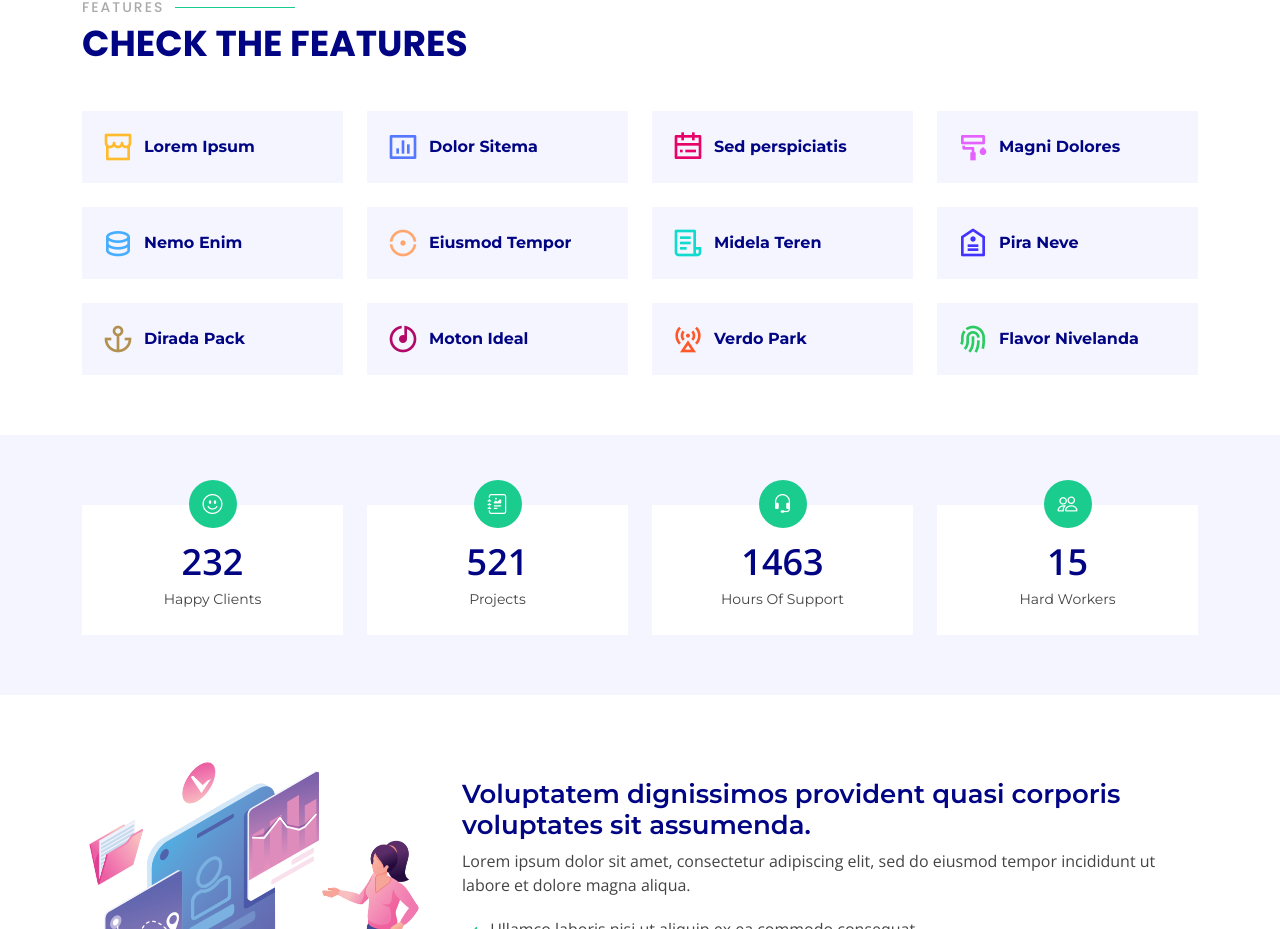
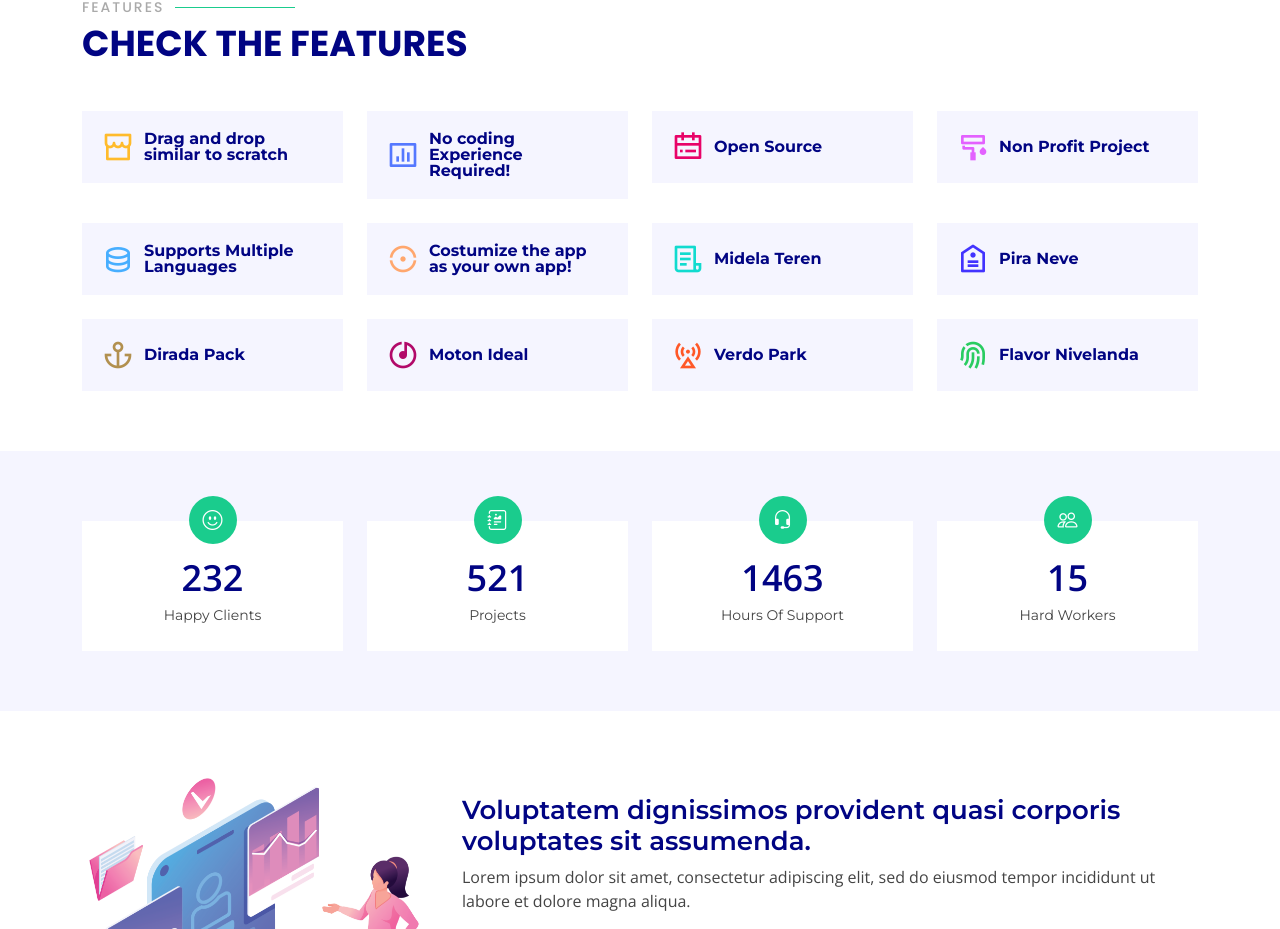
Before and after one commit to OpenBlocksTeam/openblocksteam.github.io, a plain HTML site: page index.html in a window 1280 px wide. Shown: the part 772-1701 px from the top of the page. Drawn offline with nearby package versions, Linux system fonts and the light colour scheme; a script that the page names is missing; files whose address does not match are found by name.

Commit message:
Update index.html

```diff
--- a/index.html
+++ b/index.html
@@ -103,37 +103,37 @@
             <div class="col-lg-3 col-md-4">
               <div class="icon-box" data-aos="zoom-in" data-aos-delay="50">
                 <i class="ri-store-line" style="color: #ffbb2c;"></i>
-                <h3><a href="">Lorem Ipsum</a></h3>
+                <h3><a href="">Drag and drop similar to scratch</a></h3>
               </div>
             </div>
             <div class="col-lg-3 col-md-4 mt-4 mt-md-0">
               <div class="icon-box" data-aos="zoom-in" data-aos-delay="100">
                 <i class="ri-bar-chart-box-line" style="color: #5578ff;"></i>
-                <h3><a href="">Dolor Sitema</a></h3>
+                <h3><a href="">No coding Experience Required!</a></h3>
               </div>
             </div>
             <div class="col-lg-3 col-md-4 mt-4 mt-md-0">
               <div class="icon-box" data-aos="zoom-in" data-aos-delay="150">
                 <i class="ri-calendar-todo-line" style="color: #e80368;"></i>
-                <h3><a href="">Sed perspiciatis</a></h3>
+                <h3><a href="">Open Source</a></h3>
               </div>
             </div>
             <div class="col-lg-3 col-md-4 mt-4 mt-lg-0">
               <div class="icon-box" data-aos="zoom-in" data-aos-delay="200">
                 <i class="ri-paint-brush-line" style="color: #e361ff;"></i>
-                <h3><a href="">Magni Dolores</a></h3>
+                <h3><a href="">Non Profit Project</a></h3>
               </div>
             </div>
             <div class="col-lg-3 col-md-4 mt-4">
               <div class="icon-box" data-aos="zoom-in" data-aos-delay="250">
                 <i class="ri-database-2-line" style="color: #47aeff;"></i>
-                <h3><a href="">Nemo Enim</a></h3>
+                <h3><a href="">Supports Multiple Languages</a></h3>
               </div>
             </div>
             <div class="col-lg-3 col-md-4 mt-4">
               <div class="icon-box" data-aos="zoom-in" data-aos-delay="300">
                 <i class="ri-gradienter-line" style="color: #ffa76e;"></i>
-                <h3><a href="">Eiusmod Tempor</a></h3>
+                <h3><a href="">Costumize the app as your own app!</a></h3>
               </div>
             </div>
             <div class="col-lg-3 col-md-4 mt-4">
```
